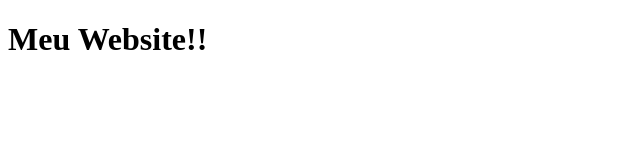
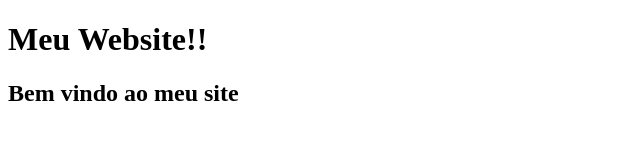
Before and after one commit to Guiinr/projeto-git, a plain HTML site: page index.html in a window 1280 px wide. Shown: the whole page, without its empty margins (0-640 px from the left). Drawn offline with Linux system fonts and the light colour scheme.

Commit message:
Incluindo subtitulo

```diff
--- a/index.html
+++ b/index.html
@@ -7,5 +7,6 @@
 </head>
 <body>
     <h1>Meu Website!!</h1>
+    <h2>Bem vindo ao meu site</h2>
 </body>
 </html>
```
